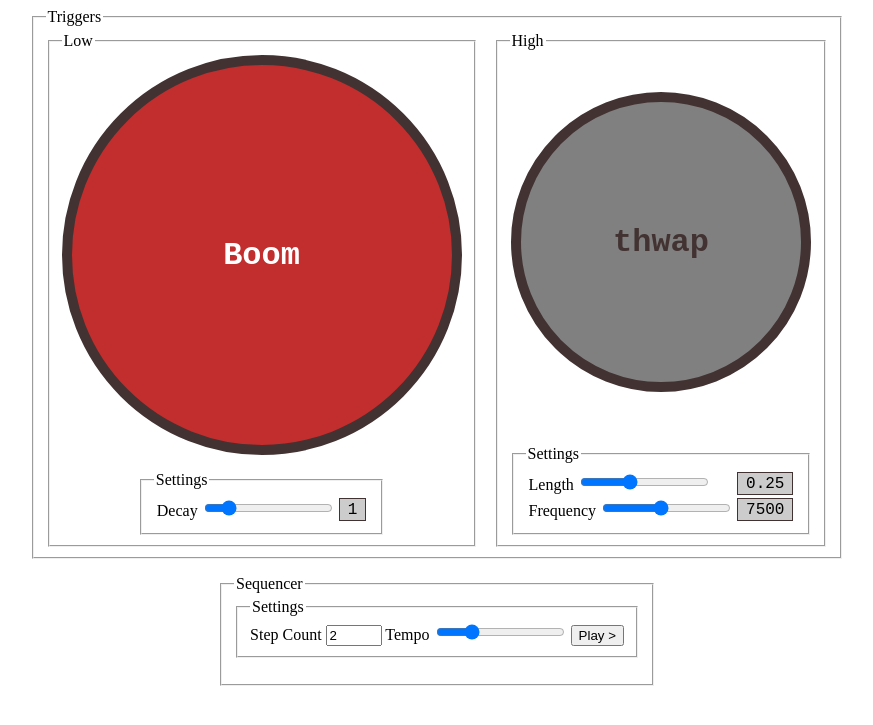
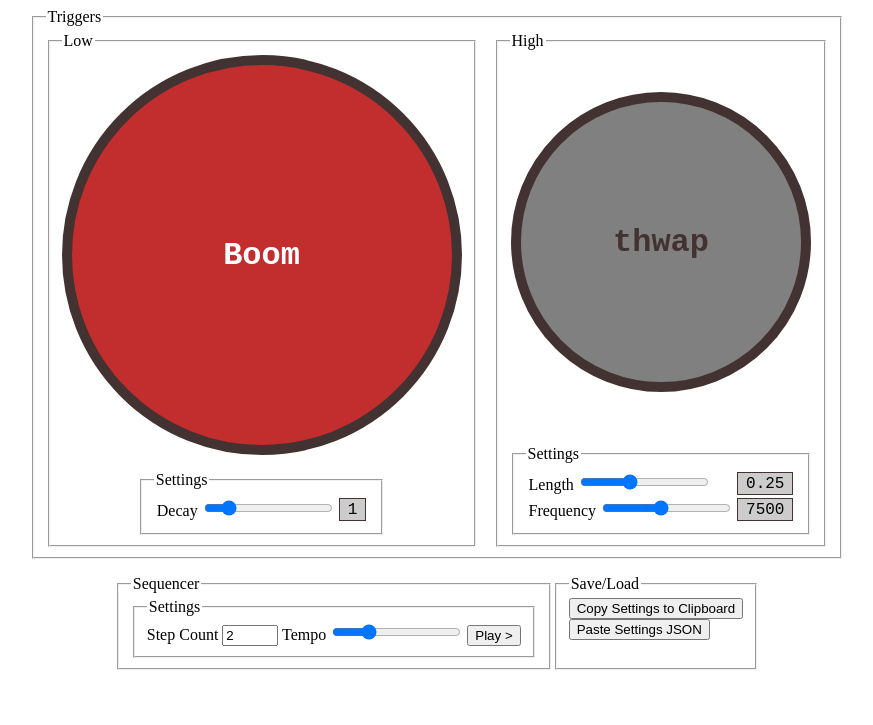
Before and after one commit to MikeiLL/pythonwaves, a Jekyll site: the page index.html, which Jekyll copies as it is, in a window 1280 px wide. Shown: the top 725 px of the page, without its empty margins (203-1076 px from the left). Built offline with Jekyll 4.4.1, drawn with Linux system fonts in a browser that asks for light colours.

Commit message:
Grab settings from DOM into a JSON object for Copy to Clipboard.

```diff
--- a/index.html
+++ b/index.html
@@ -36,7 +36,7 @@
                 <td>
                   <label>
                     Decay
-                    <input type="range" id="decay" name="decay" value="0.4" min="0.1" max="2" step="0.1">
+                    <input class=setting type="range" id="decay" name="decay" value="0.4" min="0.1" max="2" step="0.1">
                   </label>
                 </td>
                 <td>
@@ -58,8 +58,8 @@
                 <td>
                   <label>
                     Length
-                    <input type="range" id="thwaplength" name="thwaplength" value="0.25" min="0.1" max="0.5"
-                      step="0.01">
+                    <input class=setting type="range" id="thwaplength" name="thwaplength" value="0.25" min="0.1"
+                      max="0.5" step="0.01">
                   </label>
                 </td>
                 <td>
@@ -70,8 +70,8 @@
                 <td>
                   <label>
                     Frequency
-                    <input type="range" id="thwapfrequency" name="thwapfrequency" value="7500" min="500" max="16000"
-                      step="100">
+                    <input class=setting type="range" id="thwapfrequency" name="thwapfrequency" value="7500" min="500"
+                      max="16000" step="100">
                   </label>
                 </td>
                 <td>
@@ -83,17 +83,18 @@
         </fieldset>
       </fieldset>
     </fieldset>
+    <div style="display: flex;">
       <fieldset id="sequencer">
         <legend>Sequencer</legend>
         <fieldset>
           <legend>Settings</legend>
           <label>
             Step Count
-          <input id=stepCount type="number" step="1" value=2 min="1" max="16">
+            <input class=setting id=stepCount type="number" step="1" value=2 min="1" max="16">
           </label>
           <label>
             Tempo
-          <input id=tempoSlider type="range" step="1" value=120 min="40" max="360">
+            <input class=setting id=tempoSlider name=tempo type="range" step="1" value=120 min="40" max="360">
           </label>
           <button type="button" id="togglePlay">Play &gt;</button>
         </fieldset>
@@ -104,6 +105,12 @@
           </tbody>
         </table>
       </fieldset>
+      <fieldset>
+        <legend>Save/Load</legend>
+        <button id=copytoclipboard type="button">Copy Settings to Clipboard</button><br>
+        <button id=loadsettings type="button">Paste Settings JSON</button>
+      </fieldset>
+    </div>
   </main>
 </body>
 
--- a/scripts.js
+++ b/scripts.js
@@ -8,6 +8,8 @@ const thwaplength = document.getElementById("thwaplength");
 const bandHz = document.getElementById("thwapfrequency");
 const stepCount = DOM("#stepCount");
 const tempoSlider = DOM("#tempoSlider");
+const rows = document.querySelectorAll("#sequencer tr");
+const soundNames = ["boom", "thwap"];
 let playing;
 let timer;
 
@@ -130,7 +132,7 @@ stepCount.onchange = buildSteps;
 decay.addEventListener("input", (e) => DOM("#decayvalue").innerHTML = e.currentTarget.value);
 thwaplength.addEventListener("input", (e) => DOM("#thwaplengthvalue").innerHTML = e.currentTarget.value);
 thwapfrequency.addEventListener("input", (e) => DOM("#thwapfrequencyvalue").innerHTML = e.currentTarget.value);
-const rows = document.querySelectorAll("#sequencer tr");
+
 
 on("click", "#togglePlay", (e) => {
   playing = !playing;
@@ -161,6 +163,17 @@ on("click", "#togglePlay", (e) => {
   else clearInterval(timer);
 });
 
-rows[0].append(TH("boom"));
-rows[1].append(TH("thwap"));
+soundNames.forEach((sn, idx) => rows[idx].append(TH(sn)));
 buildSteps();
+
+on("click", "#copytoclipboard", () => {
+  const settingsJSON = {};
+  document.querySelectorAll("input.setting").forEach(s => settingsJSON[s.name] = s.type == "checkbox" ? s.checked : s.value);
+  settingsJSON["pattern"] = {};
+  rows.forEach((row, idx) => settingsJSON["pattern"][soundNames[idx]] = Array.from(row.querySelectorAll("input")).map(beat => beat.checked));
+  console.log(JSON.stringify(settingsJSON));
+});
+
+on("click", "#loadsettings", () => {
+
+});
```
Lines whose indentation alone changed are shown as unchanged.
